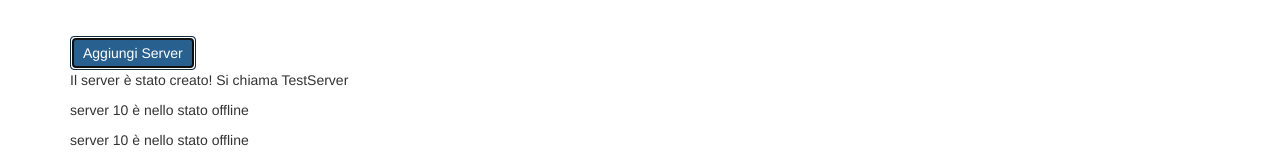
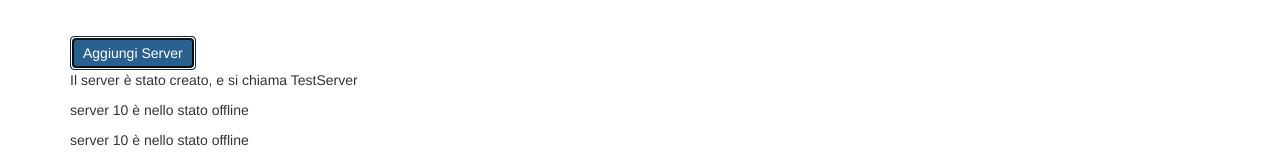
Before and after one commit to Valdorel/Angular, an Angular app in the folder my-first-project/: page / in a window 1280 px wide. Both pictures are taken after a click on the button "Aggiungi Server". Shown: the part 185-345 px from the top of the page. Built offline with nearby package versions, Linux system fonts and the light colour scheme.

Commit message:
directive ngIf

```diff
--- a/my-first-project/src/app/servers/servers.component.html
+++ b/my-first-project/src/app/servers/servers.component.html
@@ -26,7 +26,10 @@ Così facendo posso rendere dinamica una proprietà
 
 <!-- Per usare l'event Binding dobbiamo mettere in nome dell'evento tra parentesi tonde () e poi associarlo all'elemento che ci interessa o il codice che vogliamo eseguire-->
 <br>
-<p> {{serverCreationStatus}}</p>
-
+<!--<p> {{serverCreationStatus}}</p>-->
+<p *ngIf="serverCreated; else noServer">Il server è stato creato, e si chiama {{serverName}}</p>
+<ng-template #noServer>
+  <p>Nessun server creato</p>
+</ng-template>
 <app-server></app-server>
 <app-server></app-server>
--- a/my-first-project/src/app/servers/servers.component.ts
+++ b/my-first-project/src/app/servers/servers.component.ts
@@ -10,6 +10,7 @@ export class ServersComponent implements OnInit {
   allowNewServer = false;
   serverCreationStatus = "Nessun server è stato creato";
   serverName = 'TestServer';
+  serverCreated = false;
 
 
   constructor() {
@@ -22,6 +23,7 @@ export class ServersComponent implements OnInit {
   }
 
   onCreateServer() {
+    this.serverCreated = true;
     this.serverCreationStatus = "Il server è stato creato! Si chiama "+this.serverName;
   }
 
```
